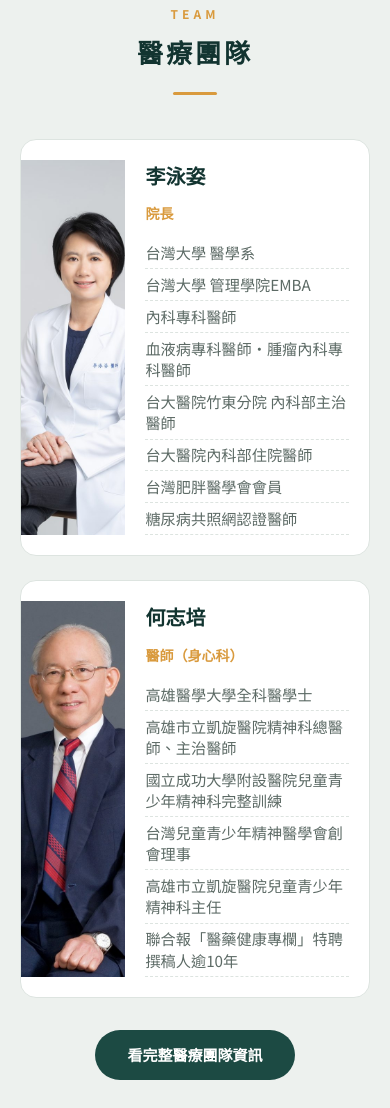
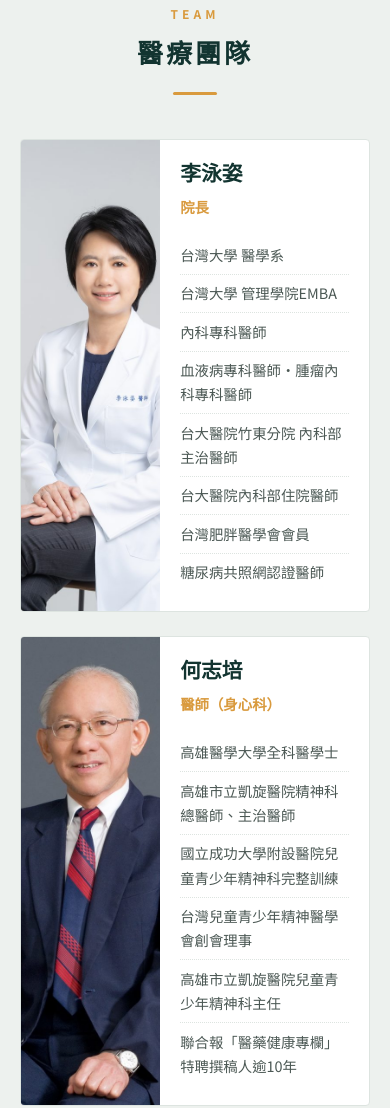
Before and after one commit to joyseeker9453-sketch/PRACTICEMOVING, a website: page index.html in a window 390 px wide. Shown: the part 4340-5448 px from the top of the page. Drawn offline with Linux system fonts and the light colour scheme.

Commit message:
Add files via upload
claude修改

```diff
--- a/index.html
+++ b/index.html
@@ -224,18 +224,32 @@ section{padding:4.5rem 0}
 @media(min-width:1024px) and (max-width:1279px){.doc img.photo,.doc .photo-ph{flex-basis:11rem;width:11rem}}
 @media(max-width:420px){.doc{flex-direction:column}.doc img.photo{flex:0 0 auto;width:8.125rem;margin:0 auto}}
 /* ---- 醫師卡片版型：首頁「醫療團隊」區塊與 /team/ 完整團隊頁共用 ----
-   用法：在 .team-grid 上加 doc-cards 這個 class 即可（團隊頁由 build.js 產生時也要加）。
-   注意：上面 .doc img.photo 的 min-height:100% 與 aspect-ratio:4/5 會把照片撐成超高一條，
-   這裡一定要歸零；改版型只改這一區，兩個頁面會一起變。 */
+   用法：在 .team-grid 上加 doc-cards 這個 class（團隊頁由 build.js 產生時也要加）。
+   照片欄固定 43%：原圖是 720×1080（2:3），欄位比例比 2:3 瘦長時瀏覽器一定會裁左右，
+   43% 讓裁切量降到一成上下，只會裁到背景。要完全不裁只能換更瘦長的原始檔。
+   下面幾條 min-height:0 / aspect-ratio:auto / max-width:none 是用來壓掉上面
+   .doc img.photo 的預設值，拿掉的話照片會被撐成超高一條。改版型只改這一區。 */
 .team-grid.doc-cards{grid-template-columns:repeat(2,minmax(0,1fr));column-gap:1.5rem;row-gap:1.5rem}
 @media(max-width:1023px){.team-grid.doc-cards{grid-template-columns:1fr}}
-.doc-cards .doc{display:grid;grid-template-columns:minmax(10rem,30%) 1fr;gap:0;padding:0;overflow:hidden;align-items:stretch;min-width:0}
-.doc-cards .doc img.photo,.doc-cards .doc .photo-ph{flex:none;width:100%;height:calc(100% - 3.75rem);min-height:0;max-width:none;aspect-ratio:auto;align-self:start;margin:2rem 0 0;object-fit:cover;object-position:top;border-radius:0;background:var(--mist)}
-.doc-cards .doc .doc-body{width:100%;min-width:0;padding:2rem 2rem 1.75rem}
-.doc-cards .doc h3{font-size:1.55rem;margin:0 0 .4rem}
-.doc-cards .doc ul{font-size:.95rem}
-.doc-cards .doc li{padding:.3rem 0}
-@media(max-width:560px){.doc-cards .doc{grid-template-columns:30% 70%}.doc-cards .doc .doc-body{padding:1.25rem}.doc-cards .doc h3{font-size:1.25rem}.doc-cards .doc img.photo,.doc-cards .doc .photo-ph{margin-top:1.25rem;height:calc(100% - 2.5rem)}}
+.doc-cards .doc{display:grid;grid-template-columns:minmax(9rem,43%) 1fr;gap:0;padding:0;
+  background:#fff;border:1px solid var(--line);border-radius:0.25rem;overflow:hidden;
+  align-items:stretch;min-width:0}
+.doc-cards .doc img.photo,.doc-cards .doc .photo-ph{flex:none;width:100%;height:100%;
+  min-height:20rem;max-width:none;aspect-ratio:auto;margin:0;object-fit:cover;
+  object-position:top center;border-radius:0;display:block}
+.doc-cards .doc .doc-body{width:100%;min-width:0;padding:1.9rem 2rem}
+.doc-cards .doc h3{font-size:1.6rem;font-weight:700;line-height:1.3;margin:0}
+.doc-cards .doc .role{font-size:0.9rem;font-weight:700;color:var(--dawn);margin:0.45rem 0 1.1rem}
+.doc-cards .doc li{font-size:0.95rem;color:#4b5854;line-height:1.7;padding:0.5rem 0;
+  border-bottom:1px dotted var(--line)}
+.doc-cards .doc li:last-child{border-bottom:0}
+@media(max-width:560px){
+  .doc-cards .doc{grid-template-columns:40% 1fr}
+  .doc-cards .doc img.photo,.doc-cards .doc .photo-ph{min-height:14rem}
+  .doc-cards .doc .doc-body{padding:1.25rem}
+  .doc-cards .doc h3{font-size:1.3rem}
+  .doc-cards .doc li{font-size:0.9rem;padding:0.4rem 0}
+}
 
 .cat-bar{display:flex;flex-direction:column;margin-bottom:1.75rem}
 .cat-row{display:flex;gap:0.625rem;flex-wrap:wrap;align-items:center}
```
